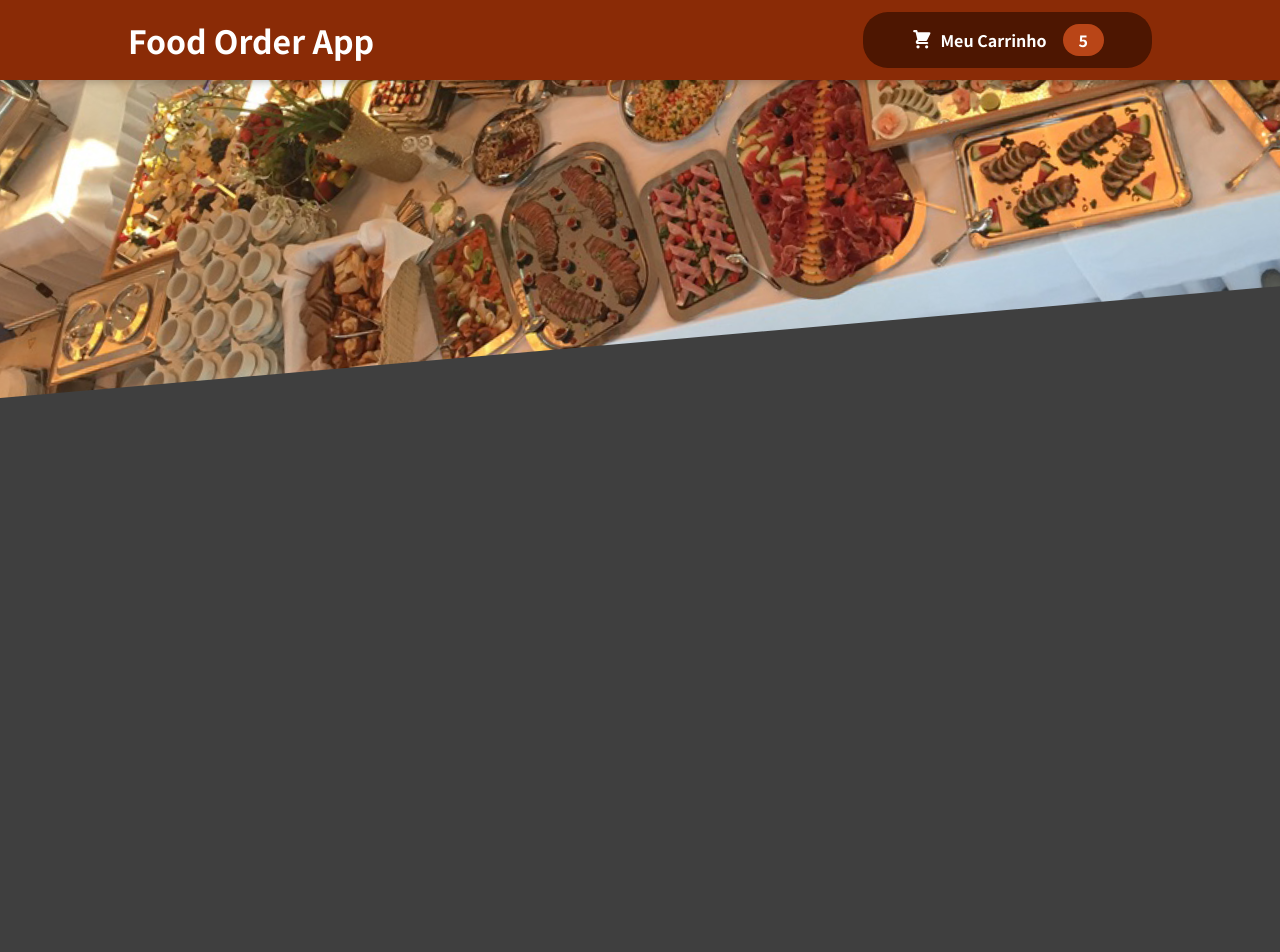
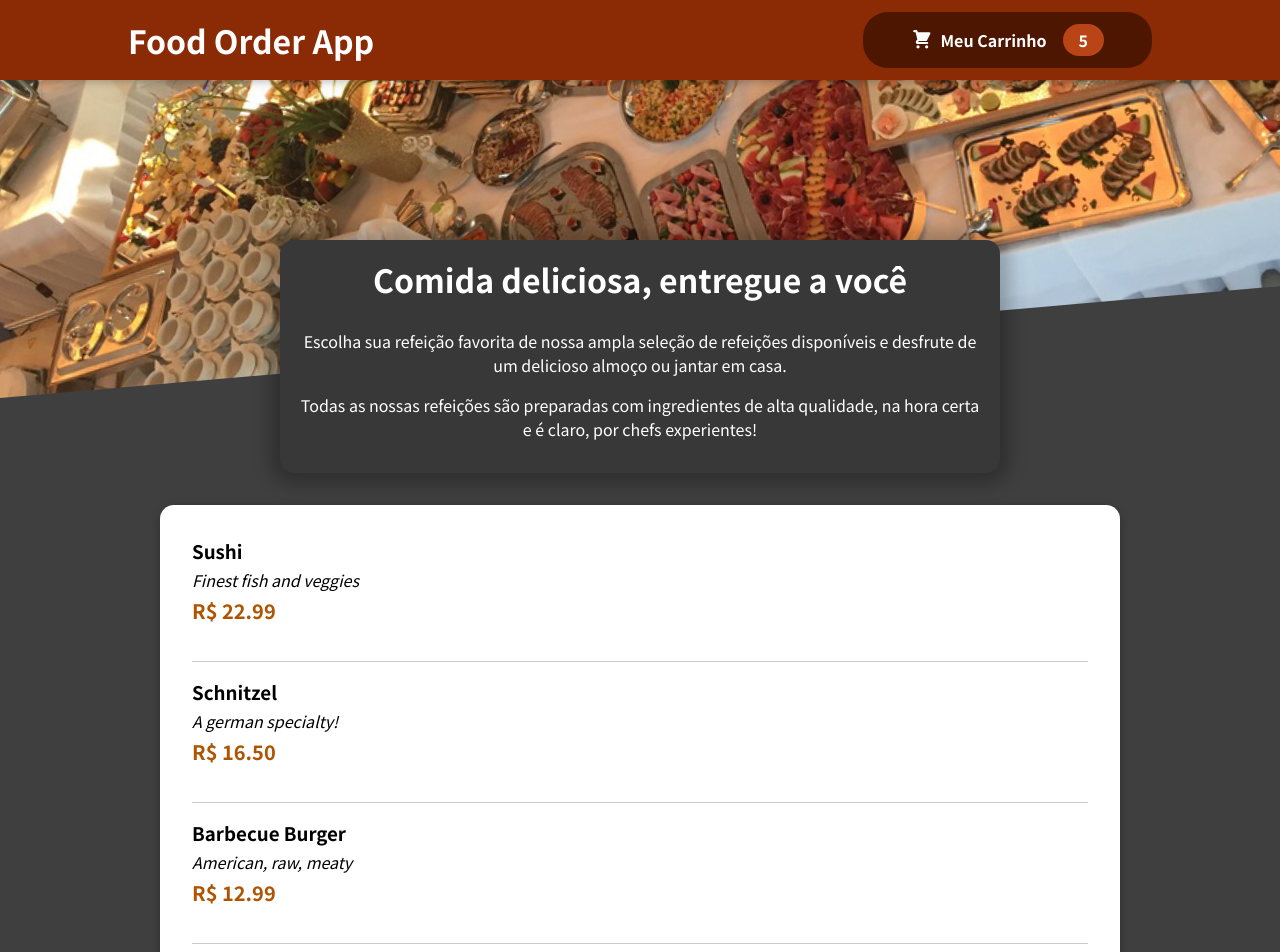
Before and after one commit to lucasspeixoto/food_order, a React (Create React App) app: page / in a window 1280 px wide. Shown: the top 952 px of the page. Before the commit the page ends 800 px from the top, so only its background shows below. Built offline with nearby package versions, Linux system fonts and the light colour scheme.

Commit message:
Inclusão do Card com os items

```diff
--- a/src/App.jsx
+++ b/src/App.jsx
@@ -1,10 +1,14 @@
 import React, { Fragment } from "react";
 import Header from "./components/Layout/Header";
+import Meals from "./components/Meals/Meals";
 
 function App() {
   return (
     <Fragment>
-      <Header></Header>
+      <Header />
+      <main>
+        <Meals />
+      </main>
     </Fragment>
   );
 }
--- /dev/null
+++ b/src/components/Meals/AvailableMeals.jsx
@@ -0,0 +1,54 @@
+import React from "react";
+
+import Card from "../UI/Card";
+import classes from "./AvailableMeals.module.css";
+import MealItem from "./MealItem";
+
+const DUMMY_MEALS = [
+  {
+    id: "m1",
+    name: "Sushi",
+    description: "Finest fish and veggies",
+    price: 22.99,
+  },
+  {
+    id: "m2",
+    name: "Schnitzel",
+    description: "A german specialty!",
+    price: 16.5,
+  },
+  {
+    id: "m3",
+    name: "Barbecue Burger",
+    description: "American, raw, meaty",
+    price: 12.99,
+  },
+  {
+    id: "m4",
+    name: "Green Bowl",
+    description: "Healthy...and green...",
+    price: 18.99,
+  },
+];
+
+const AvailableMeals = () => {
+  const mealsList = DUMMY_MEALS.map(meal => (
+    <MealItem
+      key={meal.id}
+      name={meal.name}
+      description={meal.description}
+      price={meal.price}
+    />
+  ));
+  return (
+    <section className={classes.meals}>
+      <Card>
+        <ul>
+          {mealsList}
+        </ul>
+      </Card>
+    </section>
+  );
+};
+
+export default AvailableMeals;
--- /dev/null
+++ b/src/components/Meals/AvailableMeals.module.css
@@ -0,0 +1,24 @@
+.meals {
+  max-width: 60rem;
+  width: 90%;
+  margin: 2rem auto;
+  animation: meals-appear 1s ease-out forwards;
+}
+
+.meals ul {
+  list-style: none;
+  margin: 0;
+  padding: 0;
+}
+
+@keyframes meals-appear {
+  from {
+    opacity: 0;
+    transform: translateY(3rem);
+  }
+
+  to {
+    opacity: 1;
+    transform: translateY(0);
+  }
+}
--- /dev/null
+++ b/src/components/Meals/MealItem.jsx
@@ -0,0 +1,19 @@
+import React from "react";
+
+import classes from "./MealItem.module.css";
+
+const MealItem = props => {
+  const price = `R$ ${props.price.toFixed(2)}`;
+  return (
+    <li className={classes.meal}>
+      <div>
+        <h3>{props.name}</h3>
+        <div className={classes.description}>{props.description}</div>
+        <p className={classes.price}>{price}</p>
+      </div>
+      <div></div>
+    </li>
+  );
+};
+
+export default MealItem;
--- /dev/null
+++ b/src/components/Meals/MealItem.module.css
@@ -0,0 +1,22 @@
+.meal {
+  display: flex;
+  justify-content: space-between;
+  margin: 1rem;
+  padding-bottom: 1rem;
+  border-bottom: 1px solid #ccc;
+}
+
+.meal h3 {
+  margin: 0 0 0.25rem 0;
+}
+
+.description {
+  font-style: italic;
+}
+
+.price {
+  margin-top: 0.25rem;
+  font-weight: bold;
+  color: #ad5502;
+  font-size: 1.25rem;
+}
--- /dev/null
+++ b/src/components/Meals/Meals.jsx
@@ -0,0 +1,15 @@
+import React, { Fragment } from "react";
+
+import MealsSummary from "./MealsSummary";
+import AvailableMeals from "./AvailableMeals";
+
+const Meals = () => {
+  return (
+    <Fragment>
+      <MealsSummary />
+      <AvailableMeals />
+    </Fragment>
+  );
+};
+
+export default Meals;
--- /dev/null
+++ b/src/components/Meals/MealsSummary.jsx
@@ -0,0 +1,19 @@
+import classes from "./MealsSummary.module.css";
+
+const MealsSummary = () => {
+  return (
+    <section className={classes.summary}>
+      <h2>Comida deliciosa, entregue a você</h2>
+      <p>
+        Escolha sua refeição favorita de nossa ampla seleção de refeições
+        disponíveis e desfrute de um delicioso almoço ou jantar em casa.
+      </p>
+      <p>
+        Todas as nossas refeições são preparadas com ingredientes de alta
+        qualidade, na hora certa e é claro, por chefs experientes!
+      </p>
+    </section>
+  );
+};
+
+export default MealsSummary;
--- /dev/null
+++ b/src/components/Meals/MealsSummary.module.css
@@ -0,0 +1,18 @@
+.summary {
+  text-align: center;
+  max-width: 45rem;
+  width: 90%;
+  margin: auto;
+  margin-top: -10rem;
+  position: relative;
+  background-color: #383838;
+  color: white;
+  border-radius: 14px;
+  padding: 1rem;
+  box-shadow: 0 1px 18px 10px rgba(0, 0, 0, 0.25);
+}
+
+.summary h2 {
+  font-size: 2rem;
+  margin-top: 0;
+}
--- /dev/null
+++ b/src/components/UI/Card.jsx
@@ -0,0 +1,9 @@
+import React from "react";
+
+import classes from "./Card.module.css";
+
+const Card = props => {
+  return <div className={classes.card}>{props.children}</div>;
+};
+
+export default Card;
--- /dev/null
+++ b/src/components/UI/Card.module.css
@@ -0,0 +1,6 @@
+.card {
+  padding: 1rem;
+  box-shadow: 0 2px 8px rgba(0, 0, 0, 0.25);
+  border-radius: 14px;
+  background-color: white;
+}
--- a/src/index.css
+++ b/src/index.css
@@ -12,3 +12,15 @@ body {
   margin: 0;
   background-color: #3f3f3f;
 }
+
+::-webkit-scrollbar-thumb {
+  color: #8a2b06;
+  background-color: #fff;
+  border: 1px solid #8a2b06;
+  border-radius: 20px;
+}
+
+::-webkit-scrollbar-thumb:hover {
+  background-color: #8a2b06;
+  border: 1px solid #fff;
+}
```
Also changed, not shown: src/components/Meals/MealItemForm.jsx (added, +14 -0 lines), 1 other file (tests, documents, lock files or other folders).
